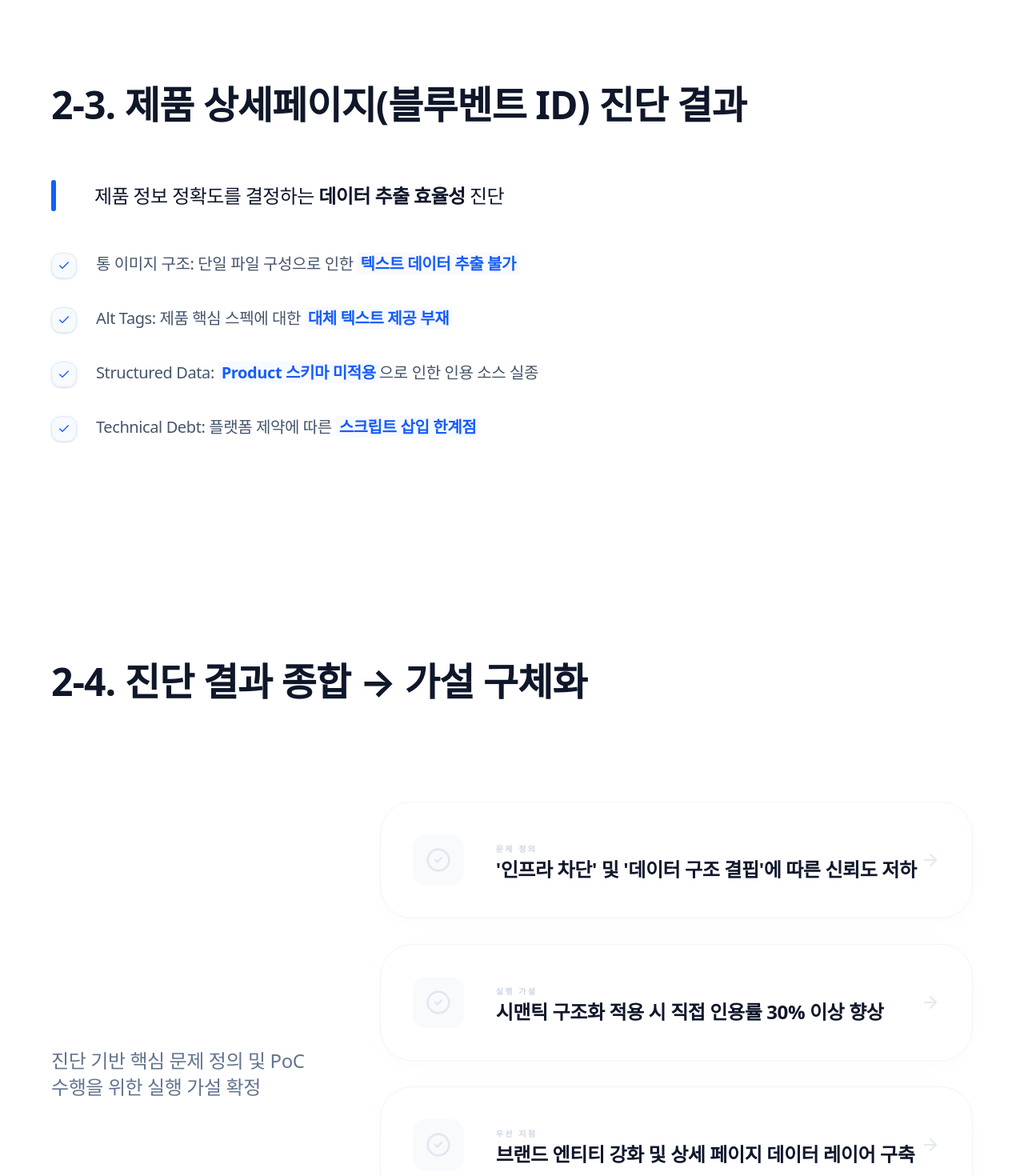
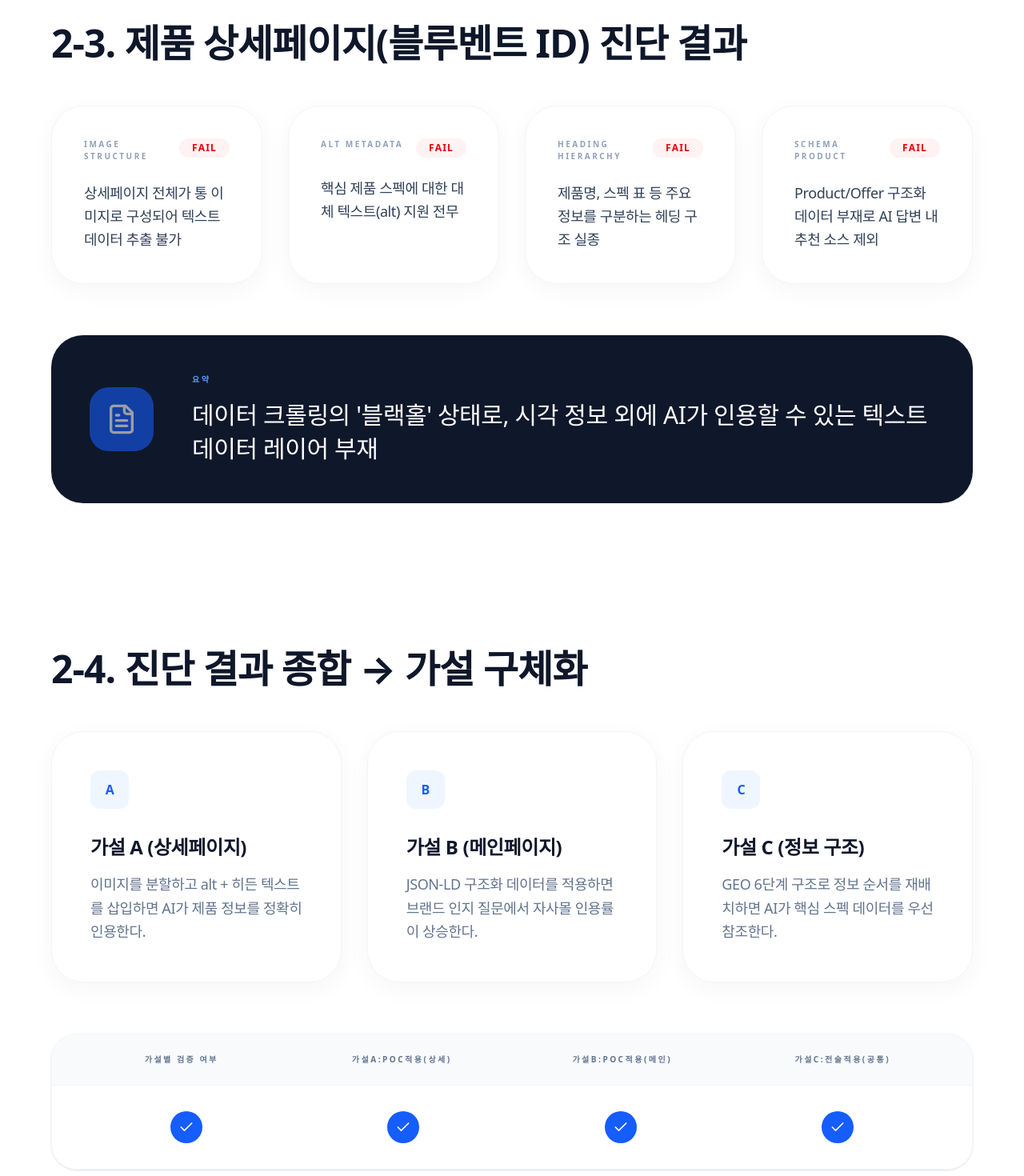
Before and after one commit to seoyahh/bluevent_geo_poc_review, a React (Vite) app: page / in a window 1280 px wide. Shown: the part 7820-9290 px from the top of the page at 80% size. Built offline with nearby package versions, Linux system fonts and the light colour scheme; a web font is replaced by a local one.

Commit message:
UI Enhancement: Implemented DiagnosticResultsLayout and HypothesesLayout for sections 2-2 to 2-4

```diff
--- a/src/App.tsx
+++ b/src/App.tsx
@@ -375,6 +375,95 @@ export default function App() {
       </div>
     );
   };
+  const DiagnosticResultsLayout = ({ slide }: { slide: typeof SLIDES[0] }) => {
+    const scores = slide.bullets.filter(b => b.startsWith('SCORE:')).map(b => b.replace('SCORE:', '').split('|'));
+    const issues = slide.bullets.filter(b => b.startsWith('ISSUE:')).map(b => b.replace('ISSUE:', '').split('|'));
+
+    return (
+      <div className="w-full max-w-[1400px] mx-auto px-8 lg:px-16 py-20 min-h-screen flex flex-col justify-center">
+        <h2 className="h2-header mb-12" dangerouslySetInnerHTML={{ __html: slide.title }} />
+
+        <div className="grid grid-cols-1 lg:grid-cols-4 gap-8 mb-16">
+          {scores.map(([label, status, desc], idx) => (
+            <motion.div
+              key={idx}
+              initial={{ opacity: 0, scale: 0.95 }}
+              whileInView={{ opacity: 1, scale: 1 }}
+              transition={{ delay: idx * 0.1 }}
+              className="clean-card p-10 flex flex-col gap-6"
+            >
+              <div className="flex justify-between items-start">
+                <span className="label-caps !text-slate-400">{label}</span>
+                <span className={`px-4 py-1 rounded-full text-xs font-black uppercase tracking-widest ${status.includes('Fail') ? 'bg-red-50 text-red-600' :
+                    status.includes('Warning') ? 'bg-amber-50 text-amber-600' : 'bg-emerald-50 text-emerald-600'
+                  }`} dangerouslySetInnerHTML={{ __html: status }} />
+              </div>
+              <p className="text-lg text-slate-700 font-medium leading-relaxed" dangerouslySetInnerHTML={{ __html: desc }} />
+            </motion.div>
+          ))}
+        </div>
+
+        {issues.map(([label, content], idx) => (
+          <div key={idx} className="bg-slate-900 rounded-[2.5rem] p-12 flex flex-col md:flex-row items-center gap-12">
+            <div className="w-20 h-20 rounded-[1.5rem] bg-blue-600 flex items-center justify-center flex-shrink-0 animate-pulse">
+              <FileText size={40} className="text-white" />
+            </div>
+            <div>
+              <span className="label-caps !text-blue-400 mb-4 block">{label}</span>
+              <p className="text-2xl lg:text-3xl text-white font-light leading-snug" dangerouslySetInnerHTML={{ __html: content }} />
+            </div>
+          </div>
+        ))}
+      </div>
+    );
+  };
+
+  const HypothesesLayout = ({ slide }: { slide: typeof SLIDES[0] }) => {
+    const hypos = slide.bullets.filter(b => b.startsWith('HYPO:')).map(b => b.replace('HYPO:', '').split('|'));
+    const table = slide.bullets.filter(b => b.startsWith('TABLE:')).map(b => b.replace('TABLE:', '').split('|'));
+
+    return (
+      <div className="w-full max-w-[1400px] mx-auto px-8 lg:px-16 py-20 min-h-screen flex flex-col justify-center">
+        <h2 className="h2-header mb-12" dangerouslySetInnerHTML={{ __html: slide.title }} />
+
+        <div className="grid grid-cols-1 lg:grid-cols-3 gap-8 mb-16">
+          {hypos.map(([title, desc], idx) => (
+            <motion.div
+              key={idx}
+              initial={{ opacity: 0, y: 30 }}
+              whileInView={{ opacity: 1, y: 0 }}
+              className="clean-card p-12 bg-white flex flex-col gap-8 hover:border-blue-300 transition-colors"
+            >
+              <div className="w-12 h-12 rounded-xl bg-blue-50 text-blue-600 flex items-center justify-center font-black">
+                {String.fromCharCode(65 + idx)}
+              </div>
+              <div className="space-y-4">
+                <h3 className="text-2xl font-black text-slate-900" dangerouslySetInnerHTML={{ __html: title }} />
+                <p className="text-lg text-slate-500 leading-relaxed" dangerouslySetInnerHTML={{ __html: desc }} />
+              </div>
+            </motion.div>
+          ))}
+        </div>
+
+        <div className="overflow-hidden rounded-[2rem] border border-slate-100 bg-white/50 backdrop-blur-sm shadow-sm">
+          <div className="grid grid-cols-4 bg-slate-50 p-6 border-b border-slate-100">
+            {table[0]?.map((col, idx) => (
+              <span key={idx} className="label-caps !text-slate-500 text-center">{col}</span>
+            ))}
+          </div>
+          <div className="grid grid-cols-4 p-8">
+            {table[0]?.map((_, idx) => (
+              <div key={idx} className="flex justify-center">
+                <div className="w-10 h-10 rounded-full bg-blue-600 flex items-center justify-center text-white">
+                  <Check size={20} />
+                </div>
+              </div>
+            ))}
+          </div>
+        </div>
+      </div>
+    );
+  };
 
   return (
     <div className="min-h-screen bg-white text-slate-900 font-sans selection:bg-blue-600 selection:text-white scroll-smooth overflow-x-hidden">
@@ -411,10 +500,11 @@ export default function App() {
             {index === 2 && <MethodologyLayout slide={slide} />}
             {index === 6 && <DualPillarLayout slide={slide} />}
             {index === 7 && <InfraAuditLayout slide={slide} />}
+            {[8, 9].includes(index) && <DiagnosticResultsLayout slide={slide} />}
+            {index === 10 && <HypothesesLayout slide={slide} />}
             {[12].includes(index) ? <GridLayout slide={slide} index={index} /> : null}
             {index === 15 ? <RoadmapLayout slide={slide} index={index} /> : null}
-            {[10].includes(index) ? <ChecklistLayout slide={slide} index={index} /> : null}
-            {![0, 1, 2, 5, 6, 7, 10, 11, 12, 15].includes(index) && <StandardLayout slide={slide} index={index} />}
+            {![0, 1, 2, 5, 6, 7, 8, 9, 10, 11, 12, 15].includes(index) && <StandardLayout slide={slide} index={index} />}
           </section>
         ))}
       </main>
--- a/src/constants.ts
+++ b/src/constants.ts
@@ -103,34 +103,36 @@ export const SLIDES: Slide[] = [
     title: "2-2. 메인 홈페이지 진단 결과",
     oneLiner: "브랜드 인식의 핵심인 <strong>메인 페이지 테크니컬 요소</strong> 심층 분석",
     bullets: [
-      "Title & Meta: 브랜드 정체성 전달을 위한 <strong>메타 태그 최적화</strong> 수준",
-      "Heading Level: <strong>H1 태그 부재</strong> 및 의미론적 위계 불일치 식별",
-      "Content Density: <strong>이미지 비중</strong> 대비 AI 인식 가용 텍스트량 분석",
-      "Entity Signal: <strong>Organization/WebSite</strong> 구조화 데이터 적용 여부"
+      "SCORE:Title & Meta|<strong>Warning</strong>|기본 정보인 제목과 설명은 존재하나 브랜드 키워드 최적화 부족",
+      "SCORE:Heading Level|<strong>Fail</strong>|H1 태그가 존재하지 않으며 논리적 위계 구조 전무",
+      "SCORE:Content Ratio|<strong>Fail</strong>|이미지 비중 90% 이상으로 AI 인식 가능 텍스트 극소량",
+      "SCORE:Structured Data|<strong>Fail</strong>|JSON-LD(Organization/WebSite) 등 검색 기여 데이터 미적용",
+      "ISSUE:요약|본문 텍스트 비율이 극히 낮고 시맨틱 태그 구조가 없어 AI의 의미론적 분석이 불가능한 상태"
     ],
-    visualGuide: "메인 페이지의 가독성 및 데이터 구조화 수준을 보여주는 스코어링 차트."
+    visualGuide: "항목별 Pass/Fail 스코어 카드 및 검색 가용성 정밀 분석 그래프."
   },
   {
     id: 10,
     title: "2-3. 제품 상세페이지(블루벤트 ID) 진단 결과",
-    oneLiner: "제품 정보 정확도를 결정하는 <strong>데이터 추출 효율성</strong> 진단",
+    oneLiner: "제품 정보 정확도를 결정하는 <strong>데이터 추출 효율성</strong> 정밀 진단",
     bullets: [
-      "통 이미지 구조: 단일 파일 구성으로 인한 <strong>텍스트 데이터 추출 불가</strong>",
-      "Alt Tags: 제품 핵심 스펙에 대한 <strong>대체 텍스트 제공 부재</strong>",
-      "Structured Data: <strong>Product 스키마 미적용</strong>으로 인한 인용 소스 실종",
-      "Technical Debt: 플랫폼 제약에 따른 <strong>스크립트 삽입 한계점</strong>"
+      "SCORE:Image Structure|<strong>Fail</strong>|상세페이지 전체가 통 이미지로 구성되어 텍스트 데이터 추출 불가",
+      "SCORE:Alt Metadata|<strong>Fail</strong>|핵심 제품 스펙에 대한 대체 텍스트(alt) 지원 전무",
+      "SCORE:Heading Hierarchy|<strong>Fail</strong>|제품명, 스펙 표 등 주요 정보를 구분하는 헤딩 구조 실종",
+      "SCORE:Schema Product|<strong>Fail</strong>|Product/Offer 구조화 데이터 부재로 AI 답변 내 추천 소스 제외",
+      "ISSUE:요약|데이터 크롤링의 '블랙홀' 상태로, 시각 정보 외에 AI가 인용할 수 있는 텍스트 데이터 레이어 부재"
     ],
-    visualGuide: "상세 페이지의 데이터 추출 방해 요소(이미지 덩어리 등) 시각화."
+    visualGuide: "데이터 인지 불가 지점(이미지 영역)을 붉게 표시한 상세페이지 히트맵 시각화."
   },
   {
     id: 11,
     title: "2-4. 진단 결과 종합 → 가설 구체화",
     oneLiner: "진단 기반 핵심 문제 정의 및 <strong>PoC 수행을 위한 실행 가설</strong> 확정",
     bullets: [
-      "문제 정의: <strong>'인프라 차단'</strong> 및 <strong>'데이터 구조 결핍'</strong>에 따른 신뢰도 저하",
-      "실행 가설: <strong>시맨틱 구조화 적용</strong> 시 직접 인용률 30% 이상 향상",
-      "우선 지점: 브랜드 엔티티 강화 및 <strong>상세 페이지 데이터 레이어</strong> 구축",
-      "검증 설계: 기술 개선 전/후의 <strong>AI 답변 정확도 변화</strong> 측정"
+      "HYPO:<strong>가설 A (상세페이지)</strong>|이미지를 분할하고 alt + 히든 텍스트를 삽입하면 AI가 제품 정보를 정확히 인용한다.",
+      "HYPO:<strong>가설 B (메인페이지)</strong>|JSON-LD 구조화 데이터를 적용하면 브랜드 인지 질문에서 자사몰 인용률이 상승한다.",
+      "HYPO:<strong>가설 C (정보 구조)</strong>|GEO 6단계 구조로 정보 순서를 재배치하면 AI가 핵심 스펙 데이터를 우선 참조한다.",
+      "TABLE:가설별 검증 여부|가설A:PoC적용(상세)|가설B:PoC적용(메인)|가설C:전술적용(공통)"
     ],
     visualGuide: "과제 도출 매트릭스 및 가설 수립 플로우차트."
   },
```
